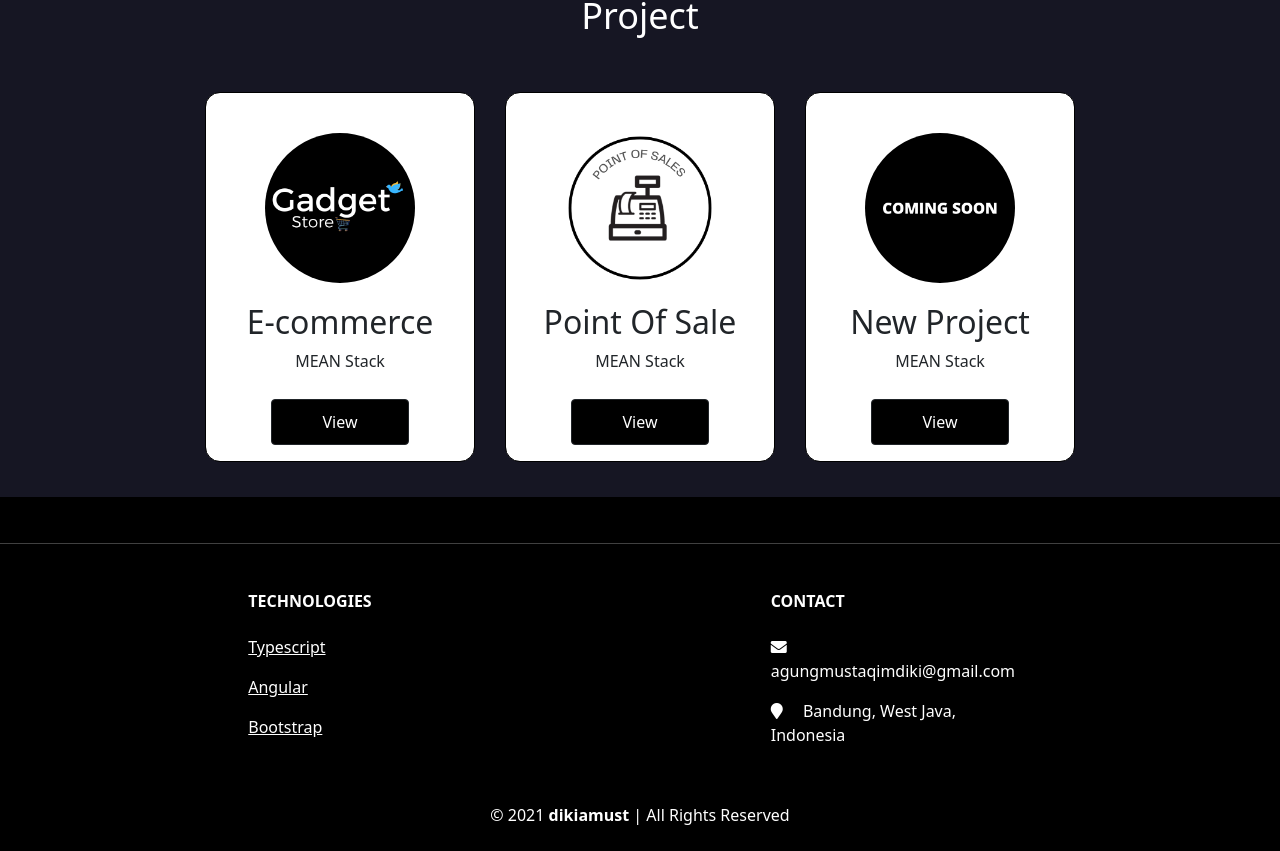
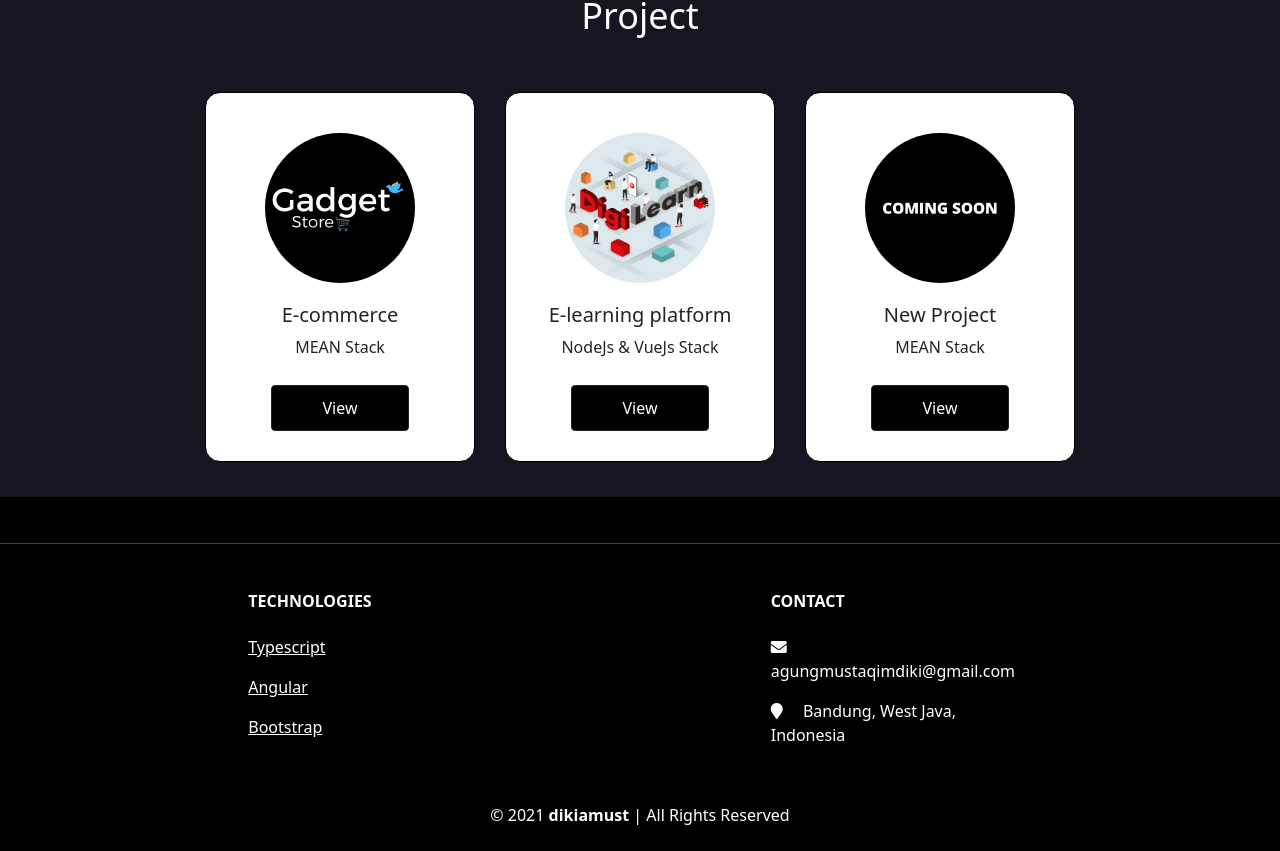
Before and after one commit to dikiamust/web-portfolio, an Angular app: page /home2/home in a window 1280 px wide. Shown: the part 1269-2120 px from the top of the page. Built offline with nearby package versions, Linux system fonts and the light colour scheme.

Commit message:
project added

```diff
--- a/src/app/home2/project/project.component.html
+++ b/src/app/home2/project/project.component.html
@@ -3,21 +3,21 @@
   <div class="row">
     <div class="box">
       <img src="../../../assets/ecommerce.png" alt="image" />
-      <h2>E-commerce</h2>
+      <h5>E-commerce</h5>
       <p>MEAN Stack</p>
       <a href="https://gadget-store-fe.herokuapp.com/" class="btn btn-dark"
         >View
       </a>
     </div>
     <div class="box">
-      <img src="../../../assets/pos-1.png" alt="image" />
-      <h2>Point Of Sale</h2>
-      <p>MEAN Stack</p>
-      <a href="#" class="btn btn-dark">View </a>
+      <img src="../../../assets/mydigilearn.gif" alt="image" />
+      <h5>E-learning platform</h5>
+      <p>NodeJs & VueJs Stack</p>
+      <a href="https://www.mydigilearn.id/" class="btn btn-dark">View </a>
     </div>
     <div class="box">
       <img src="../../../assets/NEXT.png" alt="image" />
-      <h2>New Project</h2>
+      <h5>New Project</h5>
       <p>MEAN Stack</p>
       <a href="#" class="btn btn-dark">View </a>
     </div>
```
Also changed, not shown: src/assets/mydigilearn.gif (added).
